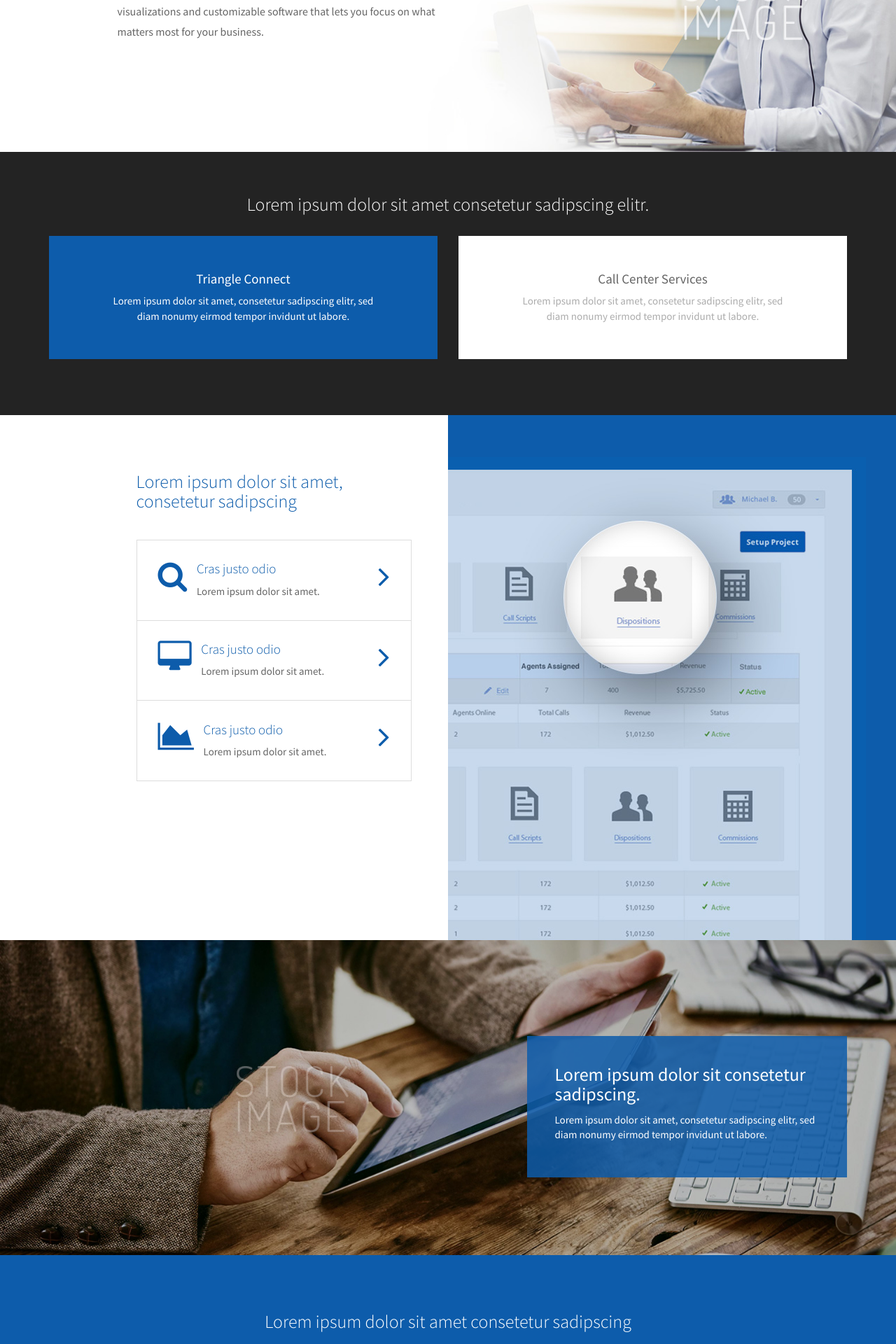
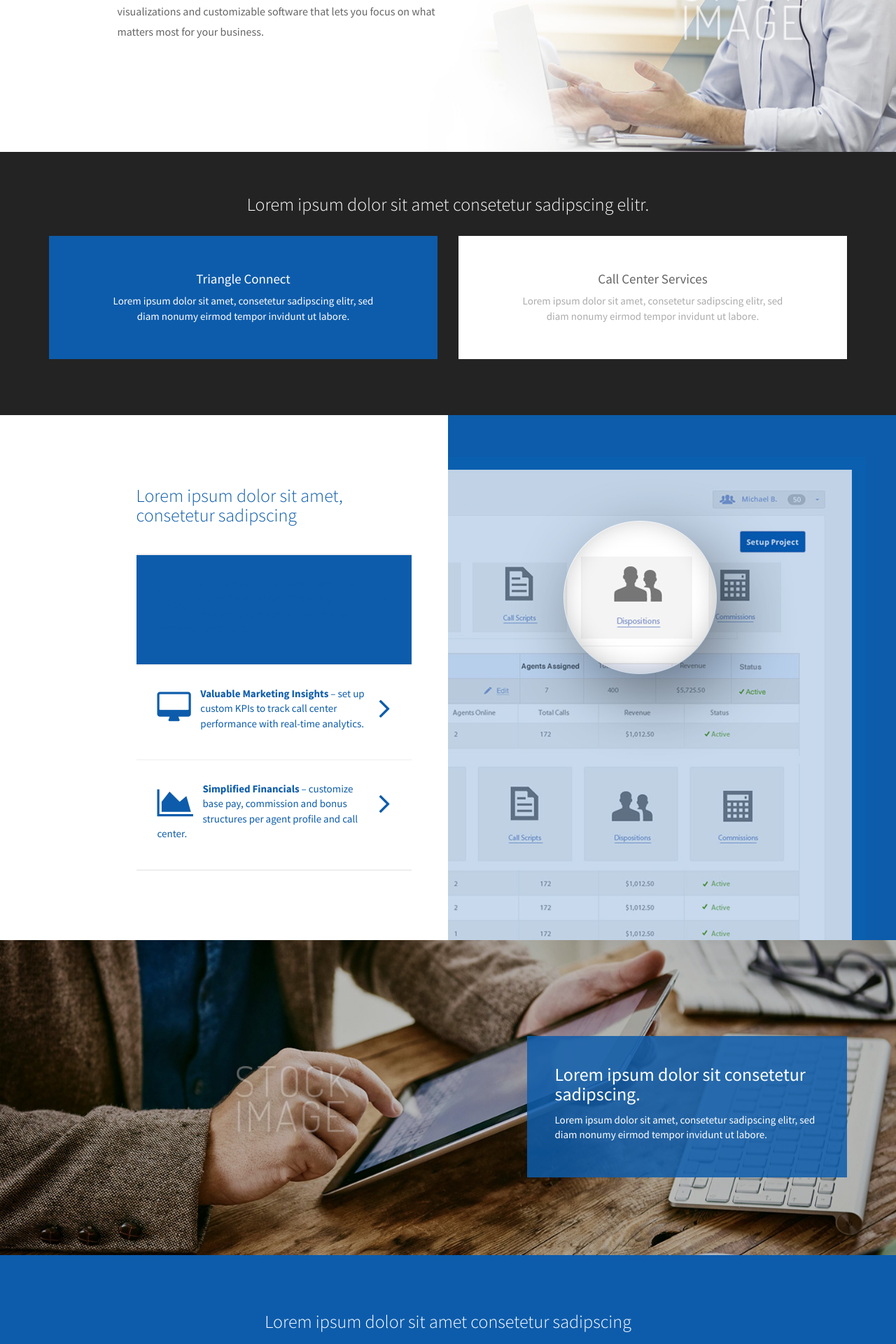
Before and after one commit to triangleconnect/triangleconnect, a Jekyll site: the page built from index.html, in a window 1280 px wide. Shown: the part 937-2857 px from the top of the page at 70% size. Built offline with Jekyll 4.4.1, drawn with Linux system fonts in a browser that asks for light colours.

Commit message:
add initial feature tab and image functionality

```diff
--- a/css/main.scss
+++ b/css/main.scss
@@ -215,17 +215,24 @@
     	background: $brand-primary;
     }
 
+    .list-group-item:first-of-type {
+    	border-top: 2px solid #eee;
+    }
+
     .list-group-item {
-    	padding: 20px 30px;
+    	padding: 30px 30px;
+    	border-bottom: 2px solid #eee;
+    	border-right: none;
+    	border-left: none;
+    	border-top: none;
 
     	i.fa {
     		margin-top: 8px;
     	}
     }
 
-    .feature-1 {
-    	background-image: url('/assets/images/quality_assurance.jpg');
-        background-position: 0% 0%;
+    .feature-tab {
+    	background-position: 0% 0%;
 	    background-repeat: no-repeat;
 	    height: 750px;
 	    background-size: initial;
@@ -233,7 +240,20 @@
 	    padding: 0px;
 	    margin-left: -15px;
 	    padding-top: 60px;
+
     }
+
+    .feature-1 {
+		background-image: url('/assets/images/quality_assurance.jpg');
+    }
+    .feature-2 {
+    	background-image: url('/assets/images/quality_assurance_2.jpg');
+    }
+    .feature-3 {
+    	background-image: url('/assets/images/quality_assurance_3.jpg');
+    }
+
+
 }
 
 
--- a/index.html
+++ b/index.html
@@ -65,38 +65,50 @@
   </div>
 </section>
 <section class="service-features">
-
-
     <div class="row">
-      <div class="col-md-6 service-features-tabs p-t-60">
+      <div class="col-md-6 service-features-tabs p-t-80">
           <h3>Lorem ipsum dolor sit amet, consetetur sadipscing</h3>
           <div class="">
             <ul class="list-group m-t-40">
-              <li class="list-group-item">
-                <i class="fa fa-angle-right fa-3x pull-right text-primary"></i>
-                <i class="fa fa-search fa-3x pull-left text-primary"></i>
-                <h4>Cras justo odio</h4>
-                <p>Lorem ipsum dolor sit amet.</p>
-
+              <li class="list-group-item active" role="presentation">
+                <a href="#feature-1" data-toggle="tab">
+                  <i class="fa fa-angle-right fa-3x pull-right"></i>
+                  <i class="fa fa-search fa-3x pull-left"></i>
+                  <p><strong>Quality Assurance</strong> – easily search for and retrieve call data including frequency, agent performance and customer sentiment.</p>
+                </a>
               </li>
-              <li class="list-group-item">
-                <i class="fa fa-angle-right fa-3x pull-right text-primary"></i>
-                <i class="fa fa-desktop fa-3x pull-left text-primary"></i>
-                <h4>Cras justo odio</h4>
-                <p>Lorem ipsum dolor sit amet.</p>
+              <li class="list-group-item" data-toggle="tab">
+                <a href="#feature-2" data-toggle="tab">
+                  <i class="fa fa-angle-right fa-3x pull-right"></i>
+                  <i class="fa fa-desktop fa-3x pull-left"></i>
+                  <p><strong>Valuable Marketing Insights</strong> – set up custom KPIs to track call center performance with real-time analytics.</p>
+                </a>
               </li>
-              <li class="list-group-item">
-                <i class="fa fa-angle-right fa-3x pull-right text-primary"></i>
-                <i class="fa fa-area-chart fa-3x pull-left text-primary"></i>
-                <h4>Cras justo odio</h4>
-                <p>Lorem ipsum dolor sit amet.</p>
+              <li class="list-group-item" data-toggle="tab">
+                <a href="#feature-3" data-toggle="tab">
+                  <i class="fa fa-angle-right fa-3x pull-right"></i>
+                  <i class="fa fa-area-chart fa-3x pull-left"></i>
+                  <p><strong>Simplified Financials</strong> – customize base pay, commission and bonus structures per agent profile and call center.</p>
+                </a>
               </li>
             </ul>
           </div>
       </div>
       <div class="col-md-6 service-features-bg-brand">
-          <div class="feature-1">
-          </div>
+        <div class="tab-content">
+            <div class="tab-pane active" role="tabpanel" id="feature-1">
+              <div class="feature-tab feature-1">
+              </div>
+            </div>
+            <div class="tab-pane fade" role="tabpanel" id="feature-2">
+              <div class="feature-tab feature-2">
+              </div>
+            </div>
+            <div class="tab-pane fade" id="feature-3" role="tabpanel">
+              <div class="feature-tab feature-3">
+              </div>
+            </div>
+        </div>
       </div>
     </div>
 
```
Also changed, not shown: assets/images/quality_assurance_2.jpg (added), assets/images/quality_assurance_3.jpg (added).
